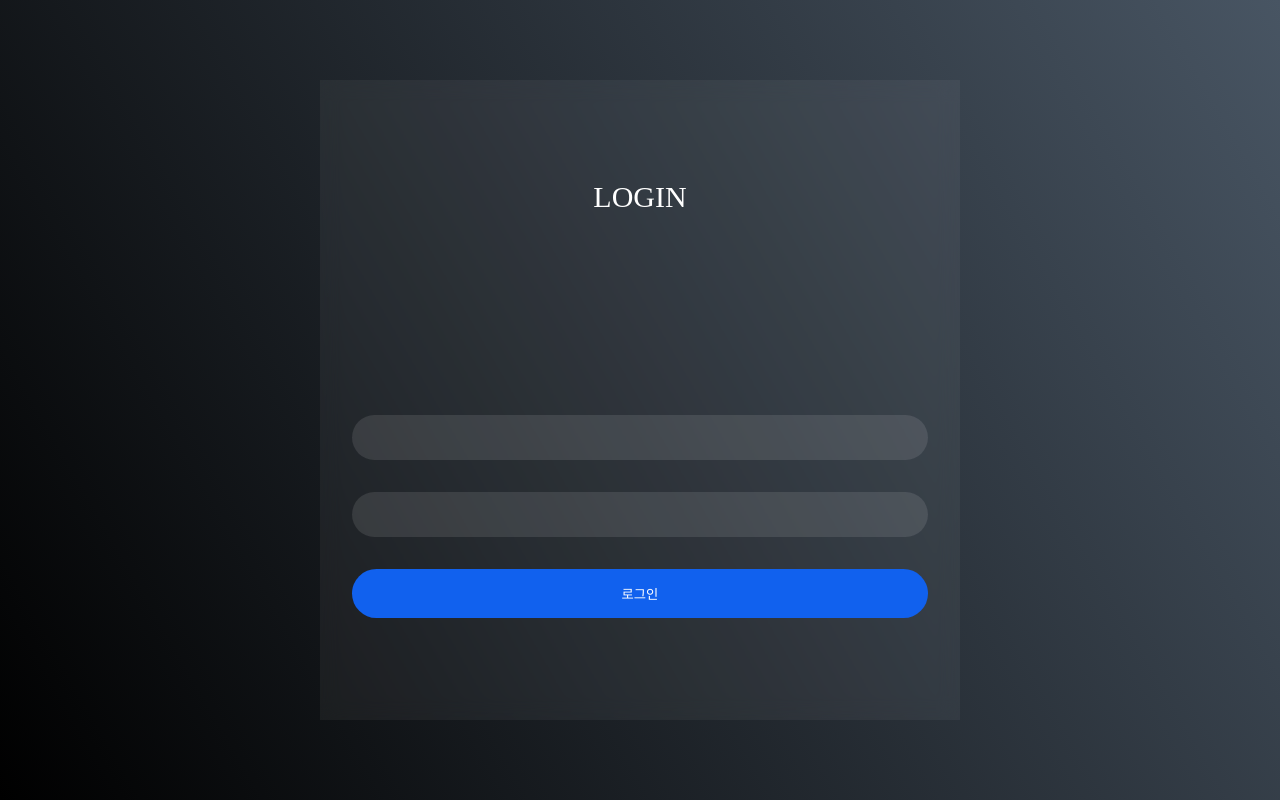
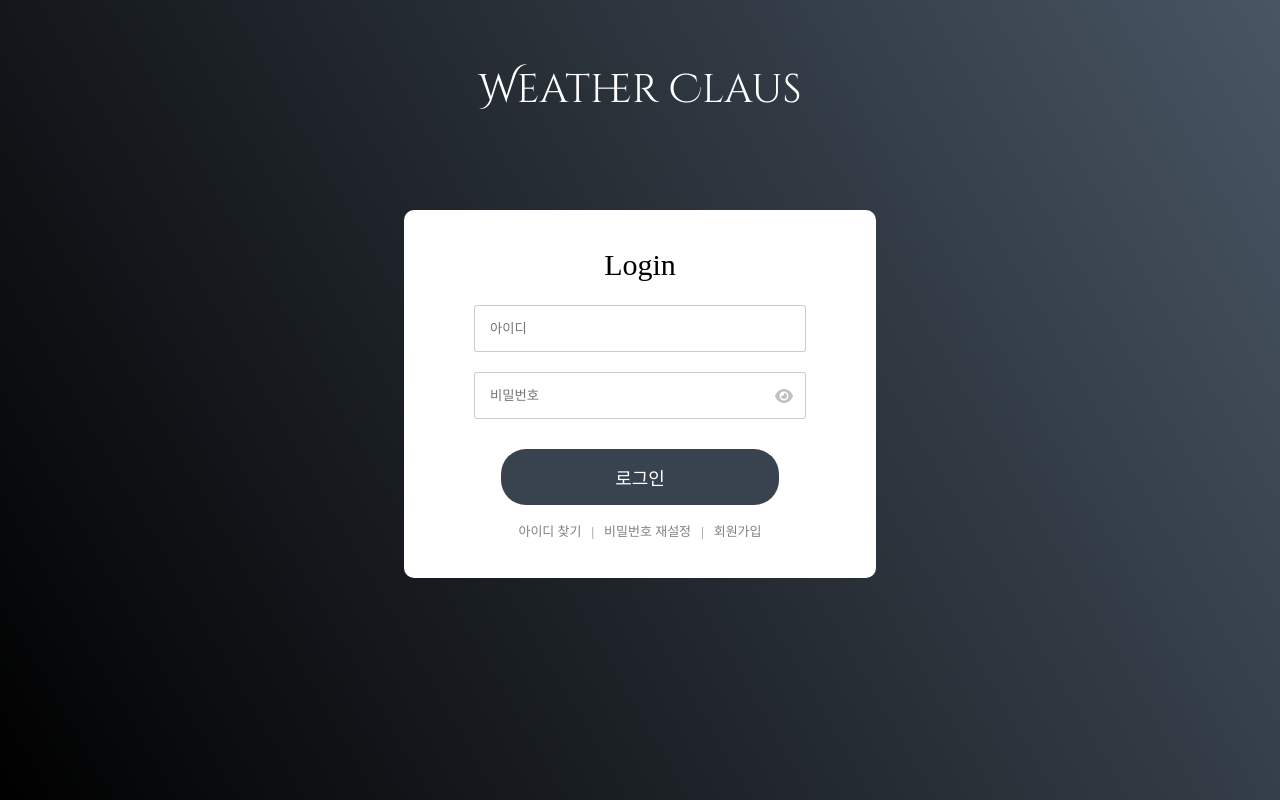
Before and after one commit to Weather-Claus-Team/weather-claus-fe, a React (Create React App) app: page /login in a window 1280 px wide. Built offline with nearby package versions, Linux system fonts and the light colour scheme; no server answers.

Commit message:
Style: login page

```diff
--- a/src/pages/Login.js
+++ b/src/pages/Login.js
@@ -1,58 +1,105 @@
 import { useState } from "react";
 import styled from "styled-components";
 import loginApi from "../api/loginApi";
-import { useNavigate } from "react-router-dom";
+import { Link, useNavigate } from "react-router-dom";
+import { FontAwesomeIcon } from "@fortawesome/react-fontawesome";
+import { faEye } from "@fortawesome/free-solid-svg-icons";
 
 const Container = styled.div`
+  margin: 70px 150px;
   display: flex;
-  width: 100vw;
-  height: 100vh;
+  flex-direction: column;
   justify-content: center;
   align-items: center;
 `;
 
-const LoginContainer = styled.section`
+const Title = styled.div`
   display: flex;
-  flex-direction: column;
-  justify-content: space-around;
-  align-items: center;
-  width: 50%;
-  height: 80%;
-  background-color: rgb(255 255 255 / 5%);
-  backdrop-filter: blur(10px);
+  justify-content: center;
+  h1 {
+    font-family: "Cinzel Decorative", serif;
+    font-size: 40px;
+  }
+`;
+
+const LoginBox = styled.section`
+  width: 29vw;
+  background-color: white;
+  border-radius: 10px;
+  color: black;
+  margin-top: 100px;
+  padding: 40px 50px;
 `;
 
 const LoginTitle = styled.h1`
+  text-align: center;
   font-size: 30px;
-  font-weight: 500;
+  margin-bottom: 25px;
 `;
 
-const Form = styled.form`
+const LoginForm = styled.form`
   display: flex;
   flex-direction: column;
-  width: 90%;
-  gap: 2rem;
+  justify-content: center;
+  align-items: center;
+  gap: 20px;
+  margin-top: 20px;
 `;
 
 const Input = styled.input`
-  padding: 15px 20px;
+  padding: 15px 15px;
+  width: 300px;
+  border: 1px solid rgba(0, 0, 0, 0.2);
+  border-radius: 3px;
+  &:focus {
+    outline-color: #7e8c9e;
+  }
+  &:focus::placeholder {
+    color: transparent;
+  }
+`;
+const SubmitBtn = styled.button`
+  background-color: #39434f;
+  color: white;
+  width: 75%;
   border: none;
   border-radius: 25px;
-  background: rgba(255, 255, 255, 0.1);
-  color: white;
+  padding: 15px 20px;
+  margin-top: 10px;
+  margin-bottom: 20px;
+  font-size: 18px;
+  cursor: pointer;
 `;
 
-const SubmitBtn = styled.button`
-  width: 100%;
-  padding: 15px 20px;
-  border: none;
-  border-radius: 25px;
-  background: #1161ee;
-  color: white;
+const LoginNav = styled.nav`
+  ul {
+    display: flex;
+    flex-direction: row;
+    justify-content: center;
+    gap: 10px;
+    color: gray;
+    font-size: 13px;
+  }
+  li {
+    cursor: pointer;
+  }
+  li:hover {
+    text-decoration: underline;
+  }
+`;
+
+const PasswordBox = styled.div`
+  position: relative;
+  svg {
+    position: absolute;
+    top: 15.5px;
+    right: 13px;
+    color: #c0c0c0;
     cursor: pointer;
     transition: all 0.3s;
-  &:hover {
-    background-color: rgba(0, 0, 0, 0.3);
+  }
+  svg:hover {
+    color: gray;
   }
 `;
 
@@ -78,17 +125,25 @@ function Login() {
 
   return (
     <Container>
-      <LoginContainer>
-        <LoginTitle>LOGIN</LoginTitle>
-        <Form onSubmit={handleSubmit}>
+      <Title>
+        <Link to="/">
+          <h1>Weather Claus</h1>
+        </Link>
+      </Title>
+      <LoginBox>
+        <LoginTitle>Login</LoginTitle>
+        <LoginForm onSubmit={handleSubmit}>
           <Input
+            placeholder="아이디"
             id="username"
             type="text"
             value={username}
             onChange={(e) => setUsername(e.target.value)}
             required
           />
+          <PasswordBox>
             <Input
+              placeholder="비밀번호"
               id="password"
               type="password"
               value={password}
@@ -96,13 +151,26 @@ function Login() {
               onChange={(e) => setPassword(e.target.value)}
               required
             />
+            <FontAwesomeIcon icon={faEye} />
+          </PasswordBox>
           {isLoading ? (
             <div>로그인 중...</div>
           ) : (
             <SubmitBtn type="submit">로그인</SubmitBtn>
           )}
-        </Form>
-      </LoginContainer>
+        </LoginForm>
+        <LoginNav>
+          <ul>
+            <li>아이디 찾기</li>
+            <span>|</span>
+            <li>비밀번호 재설정</li>
+            <span>|</span>
+            <li>
+              <Link to="/join">회원가입</Link>
+            </li>
+          </ul>
+        </LoginNav>
+      </LoginBox>
     </Container>
   );
 }
```
Lines whose indentation alone changed are shown as unchanged.
